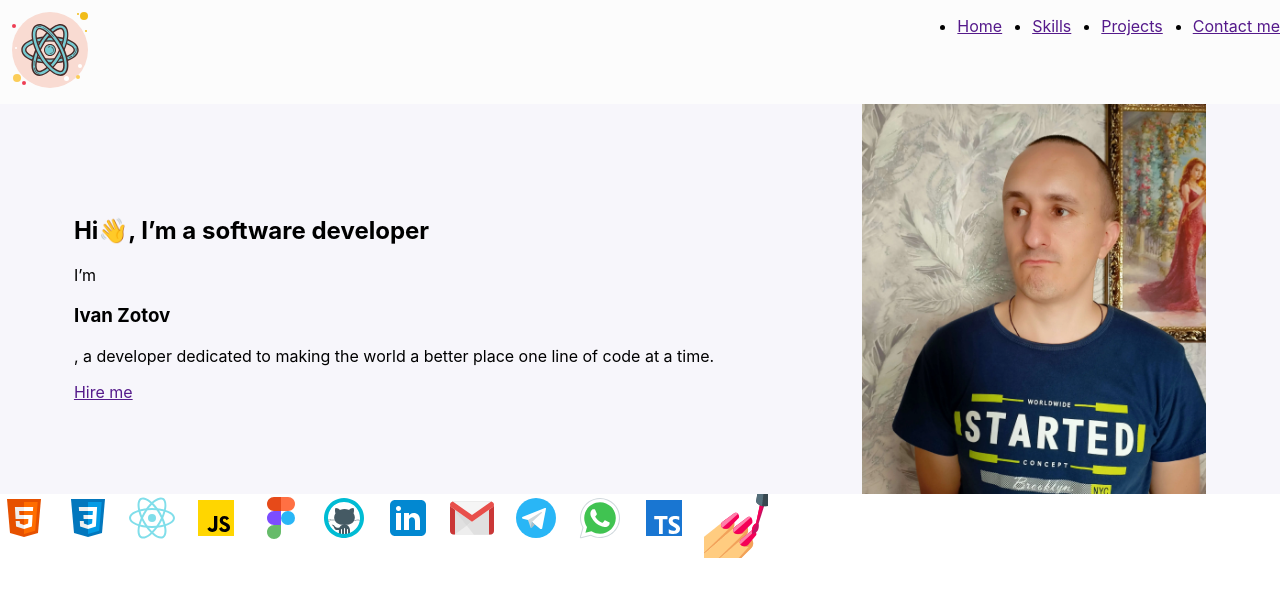
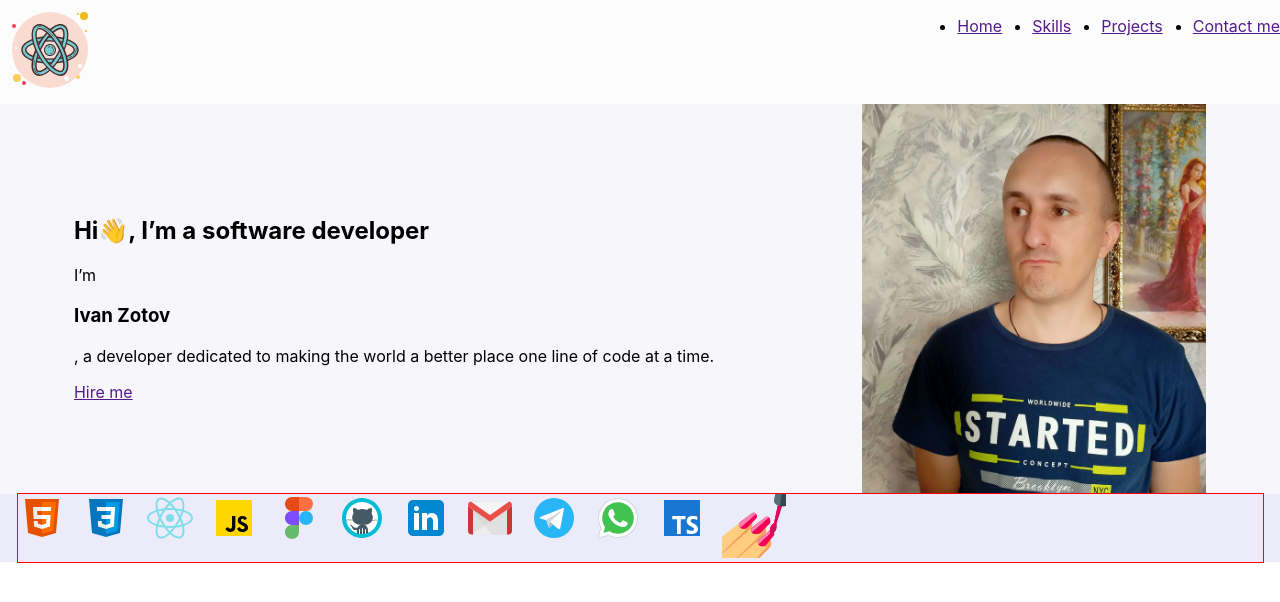
Before and after one commit to hadsome-Droid/project-portfolio-3, a React app: page / in a window 1280 px wide. Shown: the top 602 px of the page. Built offline with nearby package versions, Linux system fonts and the light colour scheme.

Commit message:
create Container component

```diff
--- /dev/null
+++ b/src/components/Container.ts
@@ -0,0 +1,9 @@
+import styled from "styled-components";
+
+export const Container = styled.div`
+  max-width: 1245px;
+  min-height: 100%;
+  width: 100%;
+  margin: 0 auto;
+  outline: 1px solid red;
+`
--- a/src/layout/sections/skills/Skills.tsx
+++ b/src/layout/sections/skills/Skills.tsx
@@ -1,10 +1,14 @@
 import React from 'react';
 import {Icon} from "../../../components/icon/Icon";
 import Styled from "../../../assets/images/different/styled-components.webp"
+import styled from "styled-components";
+import {Container} from "../../../components/Container";
 
 export const Skills = () => {
     return (
-        <div>
+        <StyledSkills>
+            <Container>
+
                 <Icon iconId={'html'}/>
                 <Icon iconId={'css'}/>
                 <Icon iconId={'react'}/>
@@ -17,6 +21,12 @@ export const Skills = () => {
                 <Icon iconId={'whatsapp'}/>
                 <Icon iconId={'typescript'}/>
                 <img src={Styled} alt=""/>
-        </div>
+            </Container>
+
+        </StyledSkills>
     );
 };
+
+const StyledSkills = styled.section`
+  background-color: #4F47C71B;
+`
```
Lines whose indentation alone changed are shown as unchanged.
